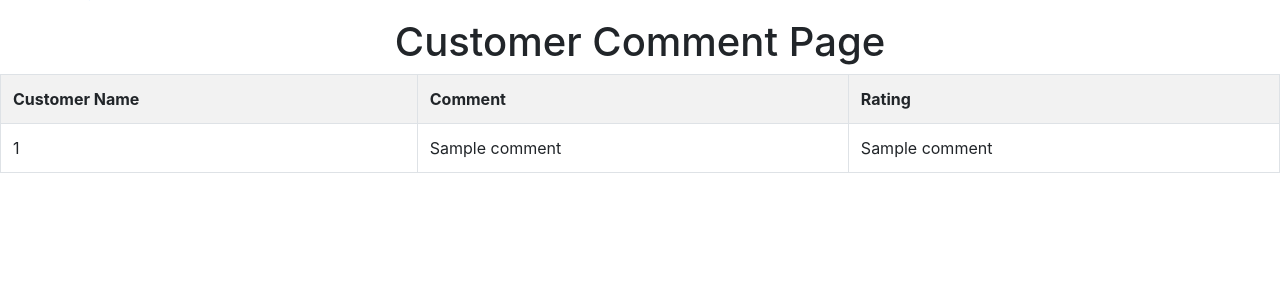
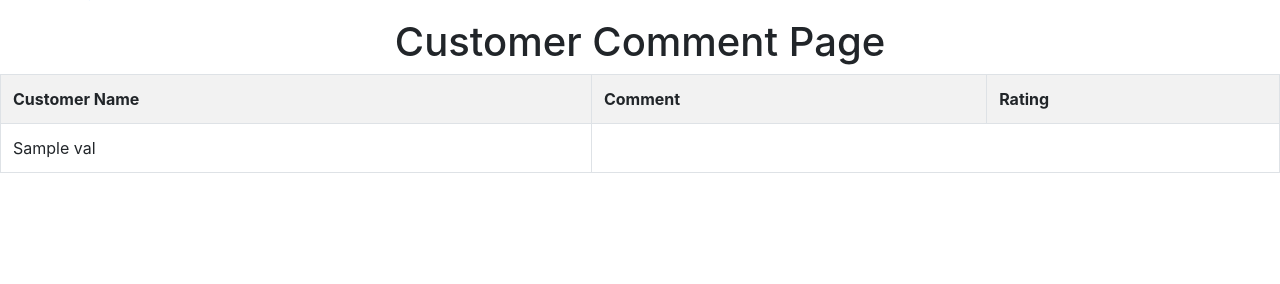
Before and after one commit to FYP-Chatbot-Team/Customer_Service_ChatBot, a Flask app: template templates/comment.html in a window 1280 px wide. Shown: the part 72-356 px from the top of the page. Run offline with Flask 2, Linux system fonts and the light colour scheme; the template is opened without the code that fills it: most values are stand-ins (such as "Sample title", 1, 10 or a date in 2020); some libraries are stand-ins or nearby versions.

Commit message:
Update: Update Customer Comment from SQL to Firebase - Syabil

```diff
--- a/app.py
+++ b/app.py
@@ -129,12 +129,15 @@
     if not g.user:
         return redirect(url_for('login'))
 
-    conn = database.create_connection()
-    cur = conn.cursor()
+    ##SQL##
+    #conn = database.create_connection()
+    #cur = conn.cursor()
+    #cur.execute("SELECT customer_name,comment,rating FROM customer_rating")
+    #comment = cur.fetchall()
 
-    cur.execute("SELECT customer_name,comment,rating FROM customer_rating")
-    comment = cur.fetchall()
-
+    ##Firebase##
+    ref = db.reference("/Customer_Rating")
+    comment = ref.get()
 
     return render_template('comment.html', comment = comment )
 
--- a/templates/comment.html
+++ b/templates/comment.html
@@ -48,11 +48,11 @@
             <th>Comment</th>
             <th>Rating</th>
         </tr>
-        {% for r in comment %}
+        {% for key, val in rows.items(): %}
         <tr>
-            <td>{{ r[0] }}</td>
-            <td>{{ r[1] }}</td>
-            <td>{{ r[2] }}</td>
+            {% for i in val: %}
+            <td>{{ i }}</td>
+            {% endfor %}
         </tr>
         {% endfor %}
     </table>
```
